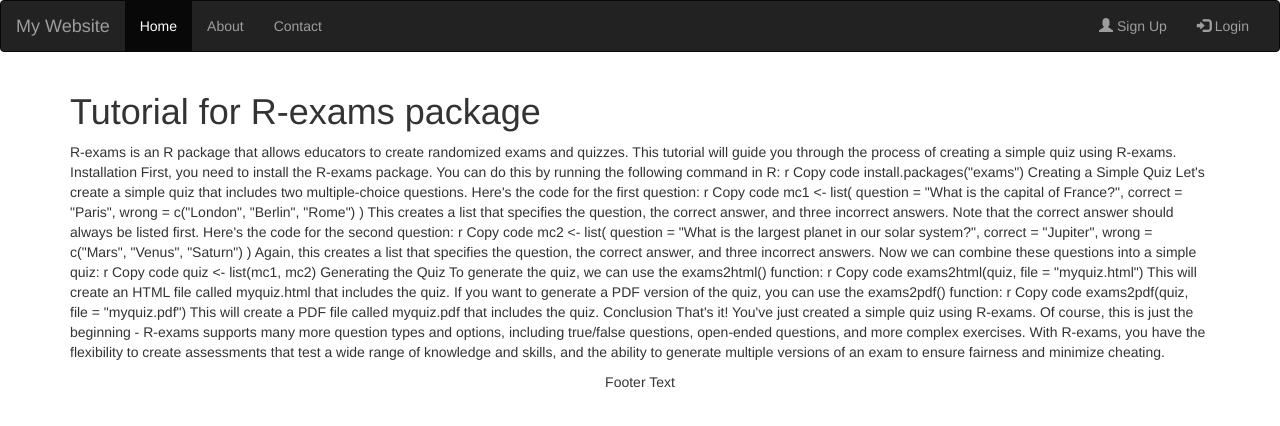
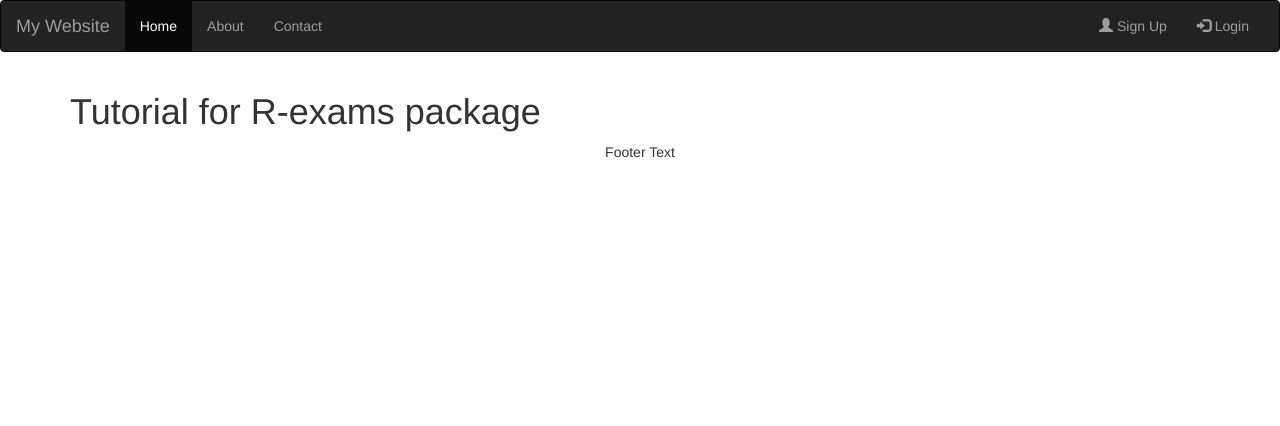
Before and after one commit to lastyd/lastyd.github.io, a plain HTML site: page index.html in a window 1280 px wide. Drawn offline with nearby package versions, Linux system fonts and the light colour scheme.

Commit message:
Update index.html

```diff
--- a/index.html
+++ b/index.html
@@ -38,60 +38,7 @@
 <!-- Main content -->
 <div class="container">
   <h1>Tutorial for R-exams package</h1>
-  <p>R-exams is an R package that allows educators to create randomized exams and quizzes. This tutorial will guide you through the process of creating a simple quiz using R-exams.
 
-Installation
-First, you need to install the R-exams package. You can do this by running the following command in R:
-
-r
-Copy code
-install.packages("exams")
-Creating a Simple Quiz
-Let's create a simple quiz that includes two multiple-choice questions. Here's the code for the first question:
-
-r
-Copy code
-mc1 <- list(
-  question = "What is the capital of France?",
-  correct = "Paris",
-  wrong = c("London", "Berlin", "Rome")
-)
-This creates a list that specifies the question, the correct answer, and three incorrect answers. Note that the correct answer should always be listed first.
-
-Here's the code for the second question:
-
-r
-Copy code
-mc2 <- list(
-  question = "What is the largest planet in our solar system?",
-  correct = "Jupiter",
-  wrong = c("Mars", "Venus", "Saturn")
-)
-Again, this creates a list that specifies the question, the correct answer, and three incorrect answers.
-
-Now we can combine these questions into a simple quiz:
-
-r
-Copy code
-quiz <- list(mc1, mc2)
-Generating the Quiz
-To generate the quiz, we can use the exams2html() function:
-
-r
-Copy code
-exams2html(quiz, file = "myquiz.html")
-This will create an HTML file called myquiz.html that includes the quiz.
-
-If you want to generate a PDF version of the quiz, you can use the exams2pdf() function:
-
-r
-Copy code
-exams2pdf(quiz, file = "myquiz.pdf")
-This will create a PDF file called myquiz.pdf that includes the quiz.
-
-Conclusion
-That's it! You've just created a simple quiz using R-exams. Of course, this is just the beginning - R-exams supports many more question types and options, including true/false questions, open-ended questions, and more complex exercises. With R-exams, you have the flexibility to create assessments that test a wide range of knowledge and skills, and the ability to generate multiple versions of an exam to ensure fairness and minimize cheating.</p>
-</div>
 
 <!-- Footer -->
 <footer class="container-fluid text-center">
```
